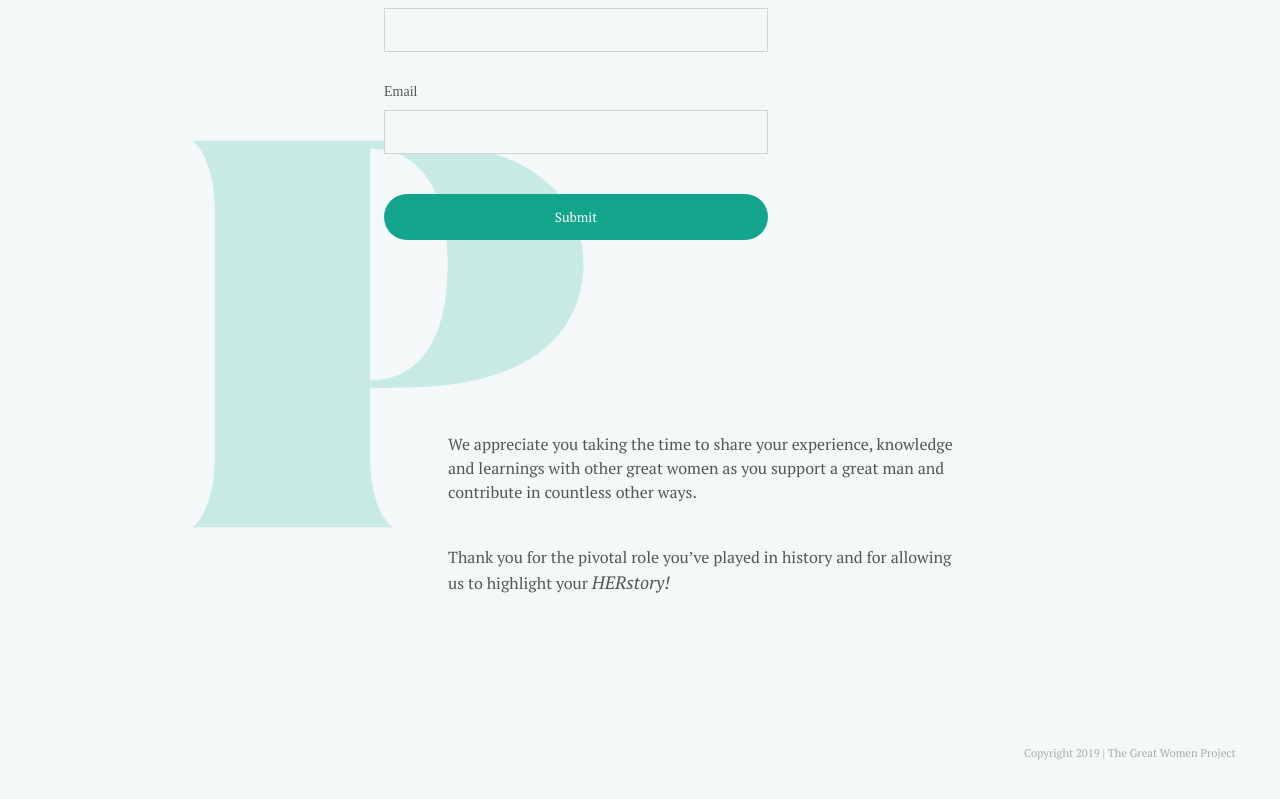
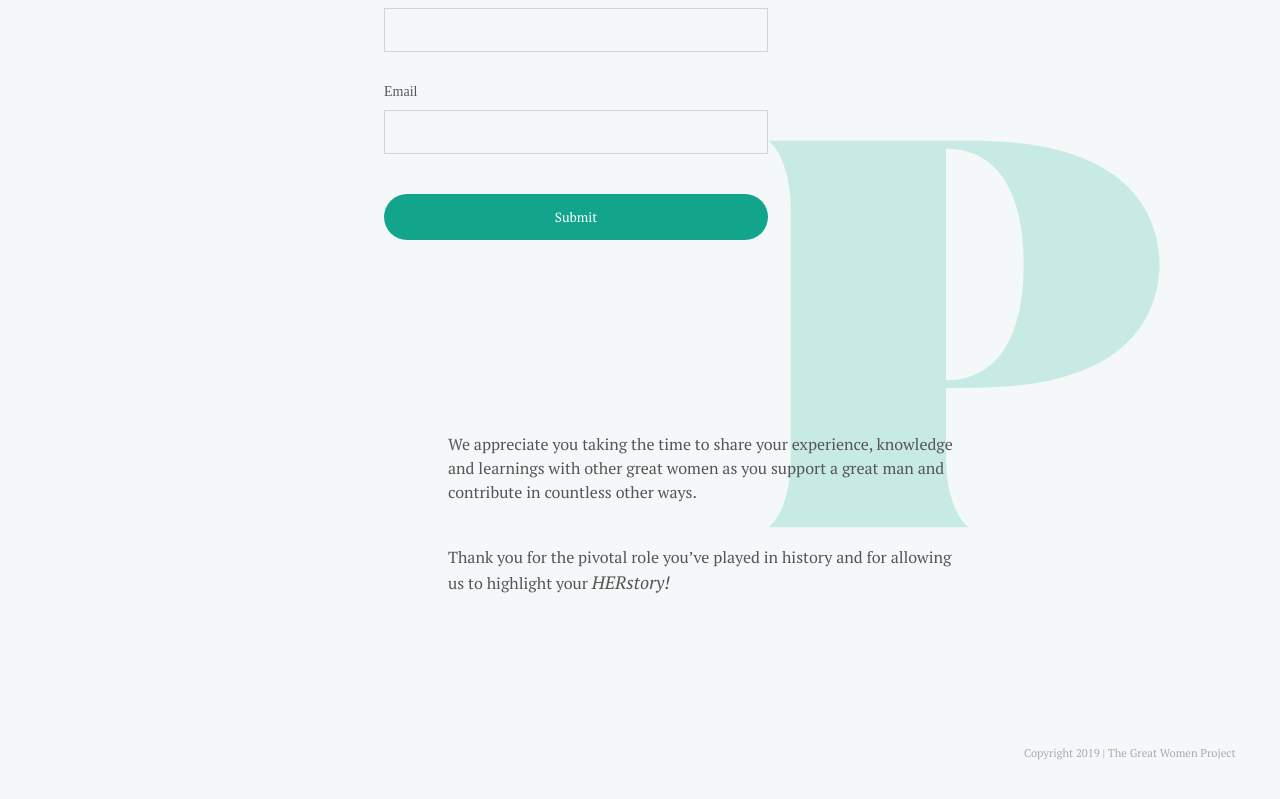
Before and after one commit to thegreatwomenproject/thegreatwomenproject.github.io, a plain HTML site: page index.html in a window 1280 px wide. Shown: the part 1261-2060 px from the top of the page. Drawn offline with Linux system fonts and the light colour scheme.

Commit message:
Update index.html

```diff
--- a/index.html
+++ b/index.html
@@ -84,12 +84,11 @@
 					<div class="col-05 hidden-sm"></div>
 				</div>
 				<div class="row" id="before-letter-p">
-					<div class="col-1 hidden-sm"></div>
-					<div class="col-05 hidden-sm"></div>
+					<div class="col-6 hidden-sm"></div>
 					<div class="col-2">
 						<img class="rwd-images" id="letter-p" src="img/letter-p.png" />
 					</div>
-					<div class="col-25 hidden-sm"></div>
+					<div class="col-2 hidden-sm"></div>
 				</div>
 				<div class="row">
 					<div class="col-1 hidden-sm"></div>
```
